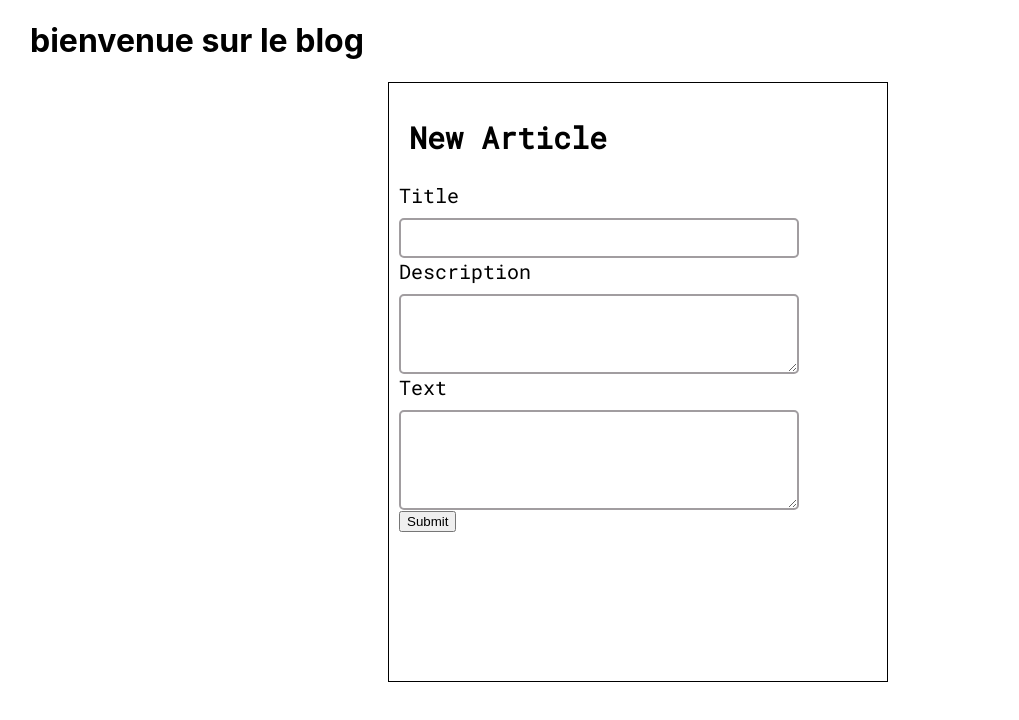
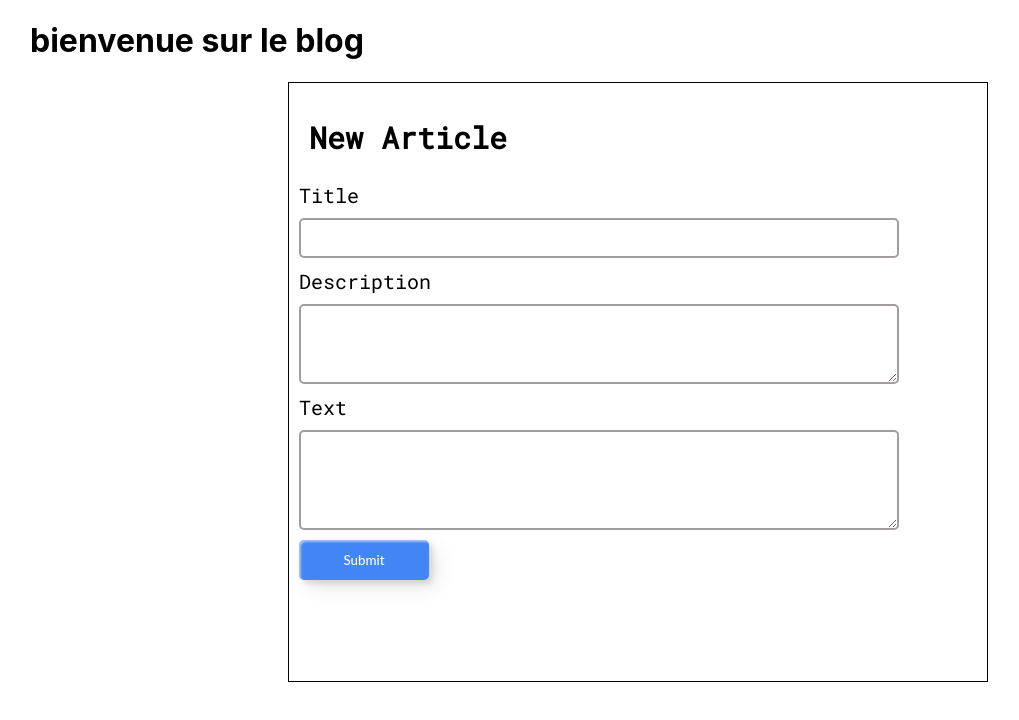
Before and after one commit to Pizatol/blog_mern, a Next.js app in the folder client/: page / in a window 1280 px wide. Shown: the top 720 px of the page, without its empty margins (2-1021 px from the left). Built offline with nearby package versions, Linux system fonts and the light colour scheme; a web font is replaced by a local one.

Commit message:
maj composant addArticle

```diff
--- a/client/Components/AddArticle.jsx
+++ b/client/Components/AddArticle.jsx
@@ -1,6 +1,7 @@
 import React, { useState, useEffect } from "react";
 import css from "../styles/Components/AddArticle.module.scss";
 import Axios from "Axios";
+import Button_main from "./Buttons/Button_main";
 export default function AddArticle() {
     const [title, setTitle] = useState("");
     const [description, setDescription] = useState("");
@@ -15,14 +16,17 @@ export default function AddArticle() {
             title: title,
             description: description,
             text: text,
-        }).then(() => {
+        })
+            .then(() => {
                 try {
-                alert('Yeah it worked')
+                    alert("Yeah it worked");
+                    setTitle('')
+                    setDescription('')
+                    setText('')
                 } catch (error) {
-                console.log(error)
+                    console.log(error);
                 }
-        } )
-
+            })
             .then((response) => {
                 try {
                     setArticlesList([
@@ -37,10 +41,10 @@ export default function AddArticle() {
                 } catch (error) {
                     console.log(error);
                 }
+            });
 
-        });
+
     };
-    console.log(articlesList);
 
     return (
         <div>
@@ -51,23 +55,26 @@ export default function AddArticle() {
                     <input
                         onChange={(e) => setTitle(e.target.value)}
                         type="text"
+                        value={title}
                     />
                 </div>
                 <div className={`${css.input} ${css.description_textarea}`}>
                     <label> Description</label>
                     <textarea
                         onChange={(e) => setDescription(e.target.value)}
+                        value={description}
                     ></textarea>
                 </div>
                 <div className={`${css.input} ${css.text_textarea}`}>
                     <label> Text</label>
                     <textarea
                         onChange={(e) => setText(e.target.value)}
+                        value={text}
                     ></textarea>
                 </div>
-					 <button onClick={(e) => addArticle(e)}>Submit</button>
+                {/* <button onClick={(e) => addArticle(e)}>Submit</button> */}
+                <Button_main name={"Submit"} color={"blue"} foo={(e) => addArticle(e)} />
             </form>
-
         </div>
     );
 }
--- /dev/null
+++ b/client/Components/Buttons/Button_main.jsx
@@ -0,0 +1,29 @@
+import React, { useContext } from "react";
+
+import css from "../../styles/Components/Buttons/Button_main.module.scss";
+
+export default function Button_main({ foo, name, color }) {
+    return (
+        <>
+        {color === "blue" ? (
+
+            <button
+                onClick={foo}
+                type="submit"
+                className={`${css.global_container} ${css.blue}`}
+            >
+                {name}
+            </button>
+        ) :'' }
+        {color === "red" ? (
+            <button
+                onClick={foo}
+                type="submit"
+                className={`${css.global_container} ${css.red}`}
+            >
+                {name}
+            </button>
+        ) : ''}
+        </>
+    );
+}
--- a/client/styles/Components/AddArticle.module.css
+++ b/client/styles/Components/AddArticle.module.css
@@ -1,5 +1,5 @@
 .form_container {
-  width: 500px;
+  width: 700px;
   height: 600px;
   border: 1px solid black;
   padding: 10px;
@@ -15,7 +15,8 @@
 .input {
   display: flex;
   flex-direction: column;
-  width: 400px;
+  margin-bottom: 10px;
+  width: 600px;
   font-family: var(--Roboto);
   font-size: var(--size1);
 }
@@ -33,8 +34,9 @@
 }
 .input input:focus,
 .input textarea:focus {
-  outline: 2px solid var(--blue1);
-  border: none;
+  border: 2px solid var(--blue1);
+  outline: none;
+  box-shadow: var(--blue1) 0px 0px 5px;
 }
 
 .text_textarea textarea {
--- a/client/styles/Components/AddArticle.module.scss
+++ b/client/styles/Components/AddArticle.module.scss
@@ -1,5 +1,5 @@
 .form_container {
-    width: 500px;
+    width: 700px;
     height: 600px;
     border: 1px solid black;
     padding: 10px;
@@ -15,8 +15,8 @@
 .input {
     display: flex;
     flex-direction: column;
-
-    width: 400px;
+	margin-bottom: 10px;
+    width: 600px;
     font-family: var(--Roboto);
     font-size: var(--size1);
 
@@ -36,8 +36,10 @@
 
     input:focus,
     textarea:focus {
-        outline: 2px solid var(--blue1);
-        border: none;
+        border: 2px solid var(--blue1);
+      //   border: none;
+		outline: none;
+		  box-shadow: var(--blue1) 0px 0px 5px;
     }
 }
 .text_textarea {
--- /dev/null
+++ b/client/styles/Components/Buttons/Button_main.module.css
@@ -0,0 +1,57 @@
+.global_container {
+  width: 130px;
+  height: 40px;
+  color: #fff;
+  border-radius: 5px;
+  padding: 10px 25px;
+  font-family: "Lato", sans-serif;
+  font-weight: 500;
+  background: transparent;
+  cursor: pointer;
+  transition: all 0.3s ease;
+  position: relative;
+  display: inline-block;
+  box-shadow: inset 2px 2px 2px 0px rgba(255, 255, 255, 0.5), 7px 7px 20px 0px rgba(0, 0, 0, 0.1), 4px 4px 5px 0px rgba(0, 0, 0, 0.1);
+  outline: none;
+  border: none;
+  z-index: 1;
+}
+
+.global_container:after {
+  position: absolute;
+  content: "";
+  width: 100%;
+  height: 0;
+  bottom: 0;
+  left: 0;
+  z-index: -1;
+  border-radius: 5px;
+  background: var(--blueColor1Dark);
+  box-shadow: -7px -7px 20px 0px rgba(255, 255, 255, 0.6), -4px -4px 5px 0px rgba(255, 255, 255, 0.6), 7px 7px 20px 0px rgba(0, 0, 0, 0.1333333333), 4px 4px 5px 0px rgba(0, 0, 0, 0.0666666667);
+  transition: all 0.3s ease;
+}
+
+.global_container:hover {
+  color: #fff;
+}
+
+.global_container:hover:after {
+  top: 0;
+  height: 100%;
+}
+
+.blue {
+  background: var(--blue1);
+}
+
+.blue:after {
+  background: var(--blueColor1Dark);
+}
+
+.red {
+  background: var(--red1);
+}
+
+.red:after {
+  background: var(--redDark1);
+}/*# sourceMappingURL=Button_main.module.css.map */
--- /dev/null
+++ b/client/styles/Components/Buttons/Button_main.module.scss
@@ -0,0 +1,59 @@
+.global_container {
+    width: 130px;
+    height: 40px;
+    color: #fff;
+    border-radius: 5px;
+    padding: 10px 25px;
+    font-family: "Lato", sans-serif;
+    font-weight: 500;
+    background: transparent;
+    cursor: pointer;
+    transition: all 0.3s ease;
+    position: relative;
+    display: inline-block;
+    box-shadow: inset 2px 2px 2px 0px rgba(255, 255, 255, 0.5),
+        7px 7px 20px 0px rgba(0, 0, 0, 0.1), 4px 4px 5px 0px rgba(0, 0, 0, 0.1);
+    outline: none;
+
+
+    border: none;
+    z-index: 1;
+}
+
+.global_container:after {
+    position: absolute;
+    content: "";
+    width: 100%;
+    height: 0;
+    bottom: 0;
+    left: 0;
+    z-index: -1;
+    border-radius: 5px;
+
+    background: var(--blueColor1Dark);
+    box-shadow: -7px -7px 20px 0px #fff9, -4px -4px 5px 0px #fff9,
+        7px 7px 20px 0px #0002, 4px 4px 5px 0px #0001;
+    transition: all 0.3s ease;
+}
+
+.global_container:hover {
+    color: #fff;
+}
+.global_container:hover:after {
+    top: 0;
+    height: 100%;
+}
+
+.blue {
+    background: var(--blue1);
+}
+.blue:after {
+    background: var(--blueColor1Dark);
+}
+
+.red {
+    background: var(--red1);
+}
+.red:after {
+    background: var(--redDark1);
+}
```
Also changed, not shown: 2 other files (tests, documents, lock files or other folders). Lines whose indentation alone changed are shown as unchanged.
